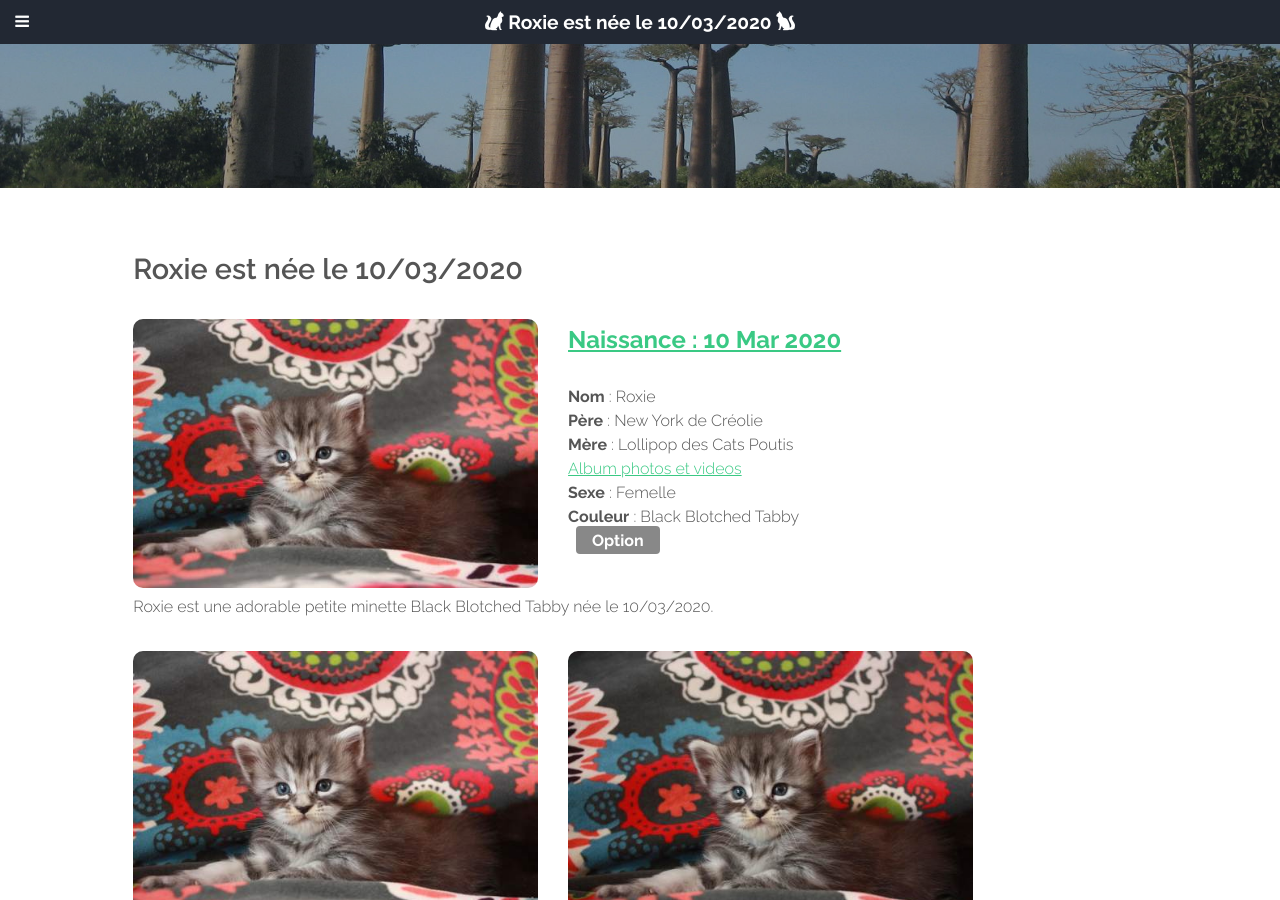
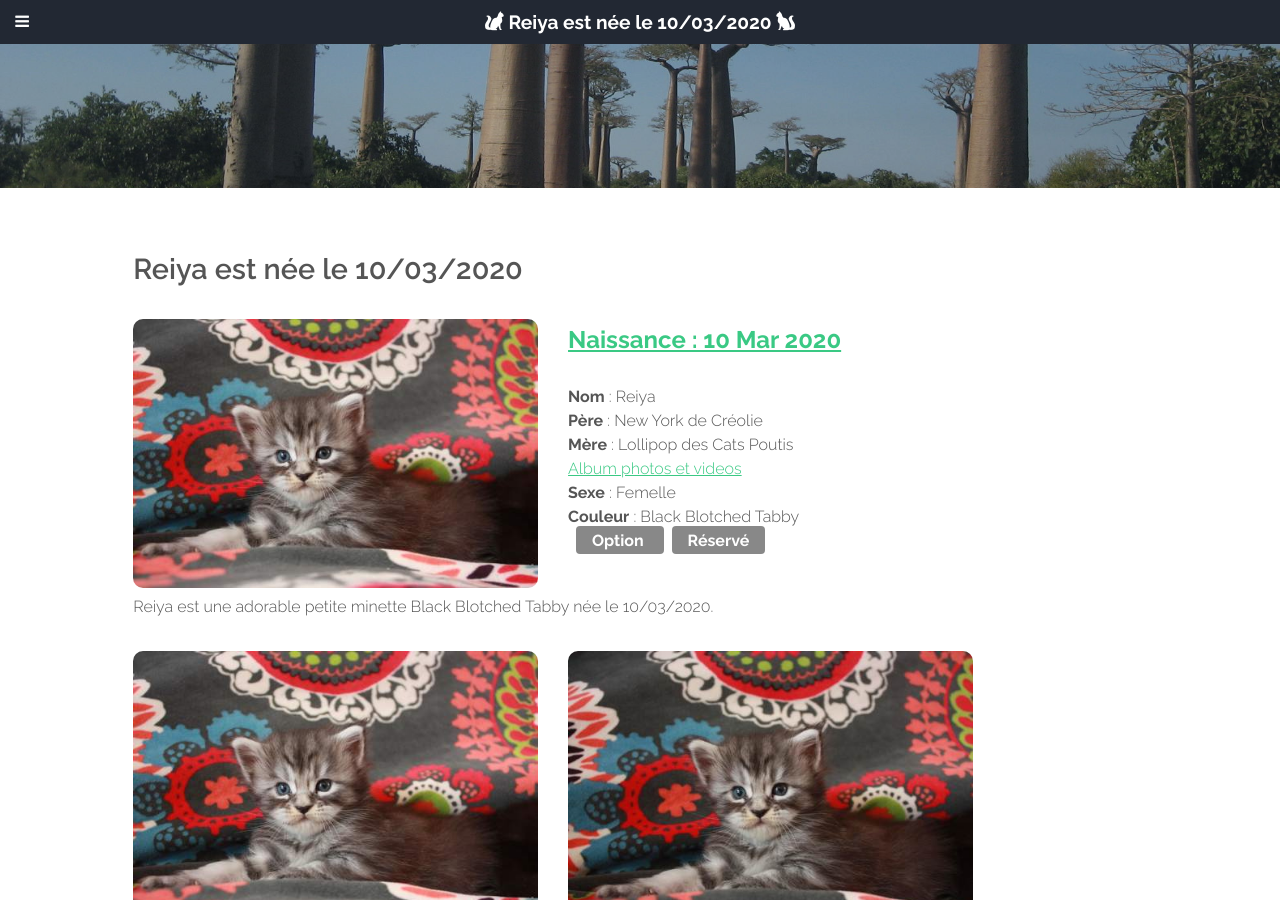
Before and after one commit to jbourcie/creolie, a Jekyll site: the page built from _posts/2020-04-05-portee11-chaton2.md, in a window 1280 px wide and 900 px high. Built offline with Jekyll 4.4.1, drawn with Linux system fonts in a browser that asks for light colours; some web fonts are replaced.

Commit message:
update reservation status

```diff
--- a/_posts/2020-04-05-portee11-chaton2.md
+++ b/_posts/2020-04-05-portee11-chaton2.md
@@ -1,5 +1,5 @@
 ---
-title: Roxie est née le 10/03/2020
+title: Reiya est née le 10/03/2020
 layout: post
 categories: Chaton
 date: 2020-04-05 08:00:00
@@ -10,13 +10,13 @@
 photos: [portee11_2_1.jpg, portee11_2_2.jpg, portee11_2_3.jpg, portee11_2_4.jpg, portee11_2_5.jpg]
 sexe : Femelle
 porteeId : Portee11
-reserve : false
+reserve : true
 option : true
 vendu : false
 album : https://photos.app.goo.gl/WCmX9Rmzyo59QBH87
 couleur : Black Blotched Tabby
-name : Roxie
+name : Reiya
 photo : portee11_2_1.jpg
 ---
 
-Roxie est une adorable petite minette Black Blotched Tabby née le 10/03/2020.
+Reiya est une adorable petite minette Black Blotched Tabby née le 10/03/2020.
```
Also changed, not shown: _posts/2020-04-05-portee11-chaton1.md (+2 -2 lines).
